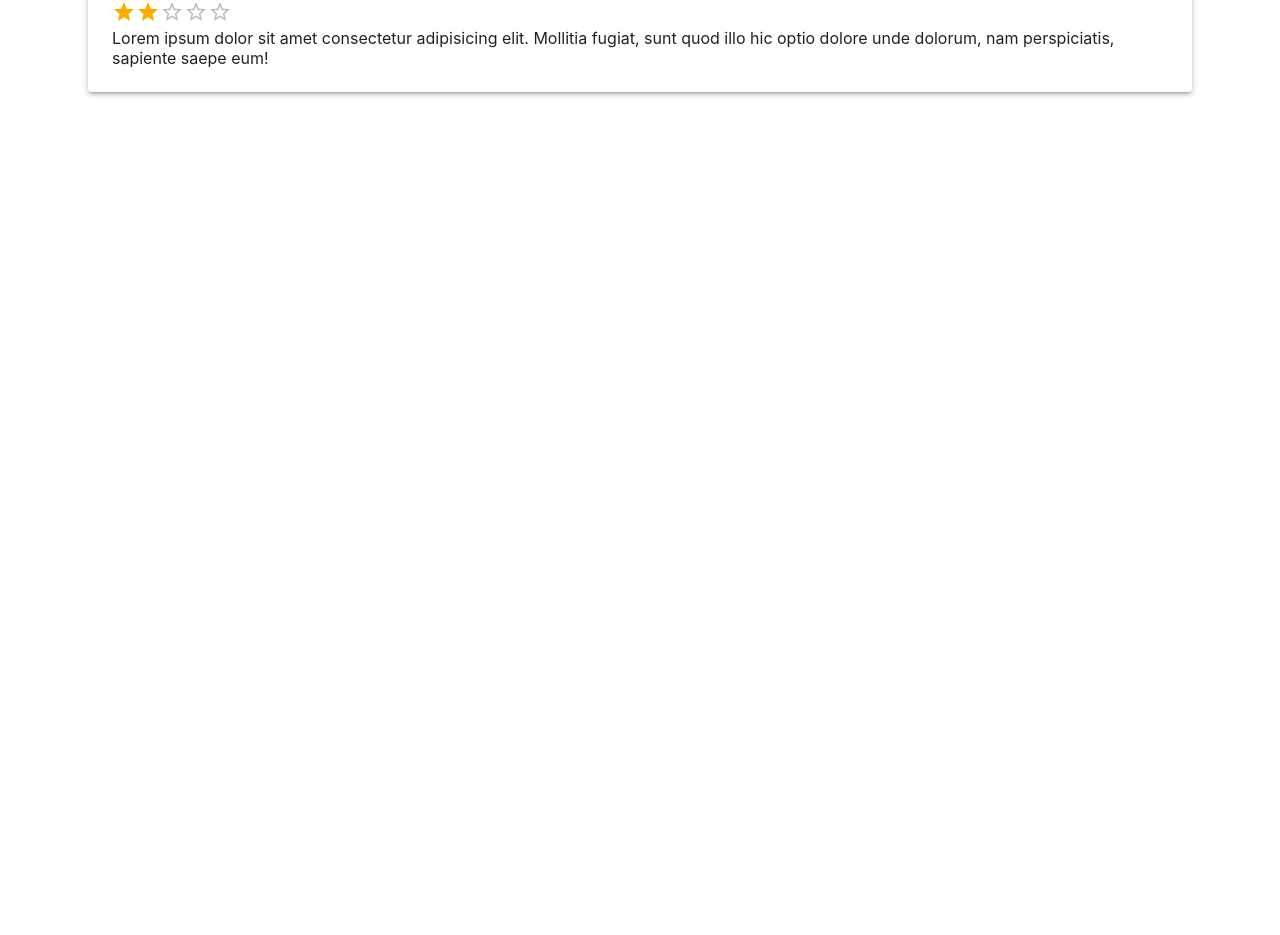
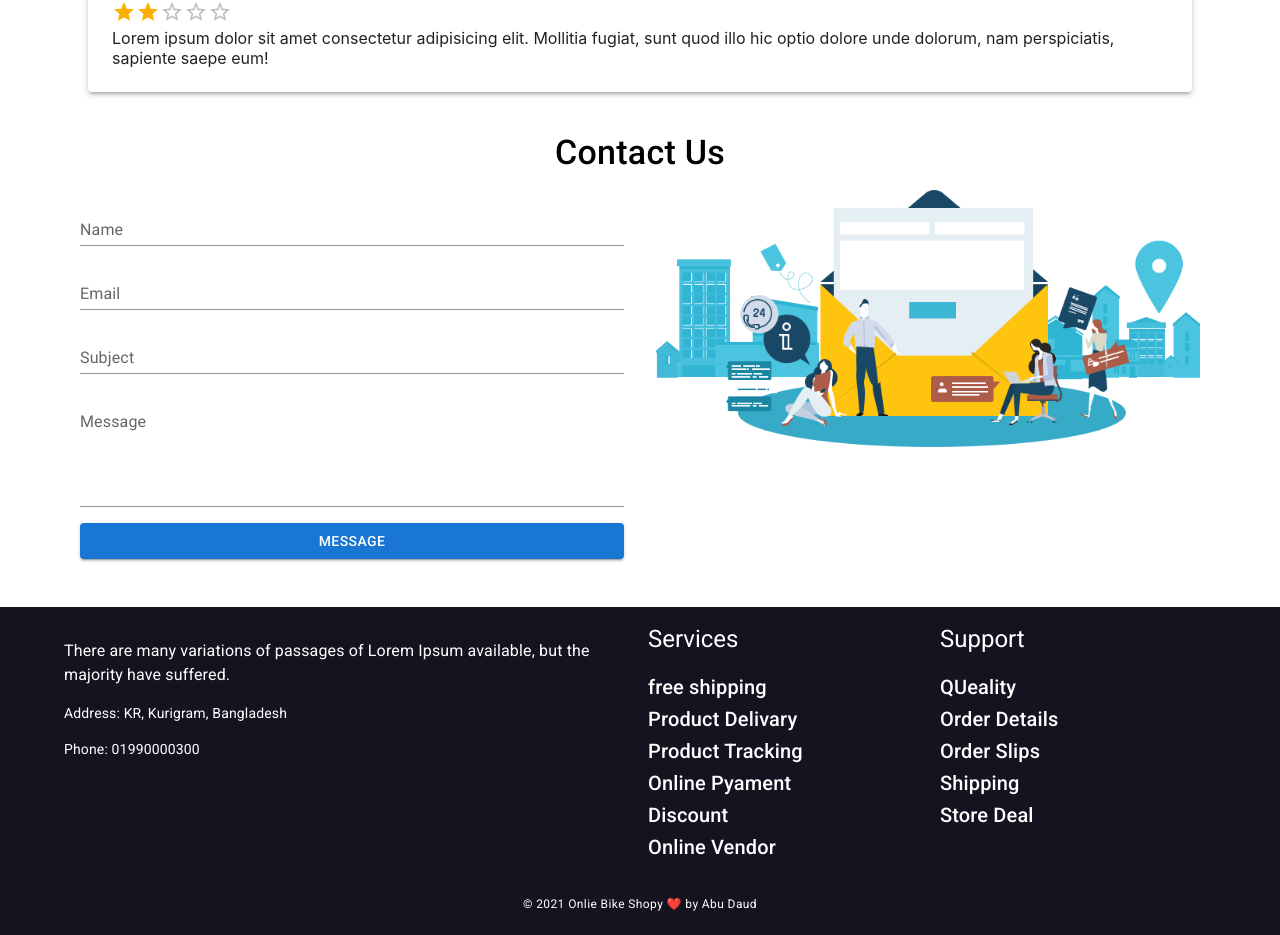
Before and after one commit to abudaudhossain/Online-Bike-Shope-client, a React (Create React App) app: page /home in a window 1280 px wide. Shown: the part 2374-3309 px from the top of the page. Before the commit the page ends 2490 px from the top, so only its background shows below. Built offline with nearby package versions, Linux system fonts and the light colour scheme.

Commit message:
add contauct us

```diff
--- /dev/null
+++ b/src/Pages/Home/ContactUs/ContactUs.js
@@ -0,0 +1,40 @@
+import { Button, Container, Grid, TextField, Typography } from '@mui/material';
+import { Box } from '@mui/system';
+import React from 'react';
+import contact from '../../../contact_us.png';
+const ContactUs = () => {
+    return (
+        <Box sx={{ flexGrow: 1, my: 5 }}>
+            <Typography sx={{ textAlign: "Center", fontWeight: 500 }} variant='h4'>
+               Contact Us
+            </Typography>
+            <Container>
+                <Grid sx={{p: 2}} container spacing={4}>
+                    <Grid item xs={12} md={6}>
+                        <form>
+                            <TextField
+                            sx={{width: "100%", my:1}} id="name" label="Name" variant="standard" />
+                            <TextField
+                            sx={{width: "100%", my:1}} id="email" label="Email" variant="standard" />
+                            <TextField
+                            sx={{width: "100%", my:1}} id="subject" label="Subject" variant="standard" />
+                            <TextField
+                            sx={{width: "100%", my:1}}
+                                id="Message"
+                                label="Message"
+                                variant="standard"
+                                multiline
+                                rows={4} />
+                                <Button   sx={{width: "100%", my:1}} variant="contained">Message</Button>
+                        </form>
+                    </Grid>
+                    <Grid item xs={12} md={6} >
+                        <img src={contact} width="100%" alt="constant" />
+                    </Grid>
+                </Grid>
+            </Container>
+        </Box>
+    );
+};
+
+export default ContactUs;
--- a/src/Pages/Home/Home/Home.js
+++ b/src/Pages/Home/Home/Home.js
@@ -1,6 +1,8 @@
 import React from 'react';
+import Footer from '../../Shared/Footer/Footer';
 import Navigation from '../../Shared/Navigation/Navigation';
 import Banner from '../Banner/Banner';
+import ContactUs from '../ContactUs/ContactUs';
 import Products from '../Products/Products'
 import Reviews from '../Reviews/Reviews';
 const Home = () => {
@@ -10,6 +12,8 @@ const Home = () => {
             <Banner></Banner>
             <Products></Products>
             <Reviews></Reviews>
+            <ContactUs></ContactUs>
+            <Footer></Footer>
         </div>
     );
 };
--- /dev/null
+++ b/src/Pages/Shared/Footer/Footer.js
@@ -0,0 +1,64 @@
+import * as React from 'react';
+import Box from '@mui/material/Box';
+import Grid from '@mui/material/Grid';
+import { Container, Typography } from '@mui/material';
+import { Link } from 'react-router-dom';
+
+const Footer = () => {
+    return (
+        <Box sx={{ flexGrow: 1, mt: 5 ,color: "white", background: "#151320"}}>
+            <Container>
+                <Grid container spacing={2}>
+                    <Grid item xs={12} sm={6} md={6}>
+                        <Typography sx={{ my: 2 }} variant='body1'>
+                            There are many variations of passages of Lorem Ipsum available, but the majority have suffered.
+                        </Typography>
+                        <Typography sx={{ mt: 2 }} variant='body2'>
+                            Address: KR, Kurigram, Bangladesh
+                        </Typography>
+                        <Typography sx={{ mt: 2 }} variant='body2'>
+                            Phone: 01990000300
+                        </Typography>
+                    </Grid>
+                    <Grid item xs={12} sm={6} md={3}>
+                        <Typography sx={{mb: 2  }} variant='h5'>
+                            Services
+                        </Typography>
+                        <Typography  variant='h6'>
+                            <Link to="/">free shipping </Link> <br/>
+                            <Link to="/">Product Delivary</Link>  <br/>
+                            <Link to="/">Product Tracking</Link>  <br/>
+                            <Link to="/">Online Pyament</Link>  <br/>
+                            <Link to="/">Discount</Link>  <br/>
+                            <Link to="/">Online Vendor</Link>  <br/>
+                        </Typography>
+                    </Grid>
+                    <Grid item xs={12} sm={6} md={3}>
+
+                        <Typography sx={{mb: 2  }} variant='h5'>
+                            Support
+                        </Typography>
+                        <Typography  variant='h6'>
+                            <Link to="/">QUeality</Link> <br/>
+                            <Link to="/"> Order Details </Link><br/>
+                            <Link to="/">Order Slips </Link> <br/>
+                            <Link to="/">Shipping </Link> <br/>
+                           <Link to="/">Store Deal</Link> <br/>
+
+                        </Typography>
+
+                    </Grid>
+
+                    <Grid item xs={12}>
+                        <Typography sx={{p: 2 , textAlign: "center"}} variant="caption" display="block" gutterBottom>
+                        © 2021 Onlie Bike Shopy ❤️ by Abu Daud
+                        </Typography>
+                    </Grid>
+                </Grid>
+            </Container>
+
+        </Box>
+    );
+};
+
+export default Footer;
--- a/src/Pages/Shared/Product/Product.js
+++ b/src/Pages/Shared/Product/Product.js
@@ -22,12 +22,12 @@ const Product = () => {
                         Lizard
                     </Typography>
                     <Typography variant="body2" color="text.secondary">
-                        Lizards are a widespread group of squamate reptiles, with over 6,000
+                        Lizards are a widespread group of squame reptiles, with over 6,000
                         species, ranging across all continents except Antarctica
                     </Typography>
                 </CardContent>
                 <CardActions>
-                    <Button variant="contained">Buy Now</Button>
+                        <Button variant="contained">Buy Now</Button>
                 </CardActions>
             </CardActionArea>
 
```
Also changed, not shown: src/contact_us.png (added).
